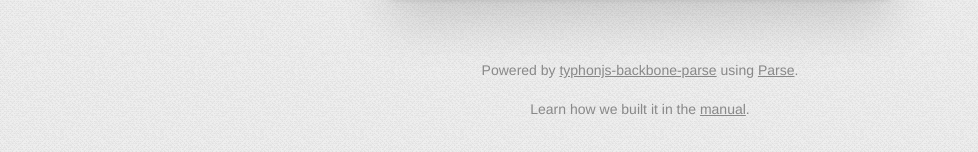
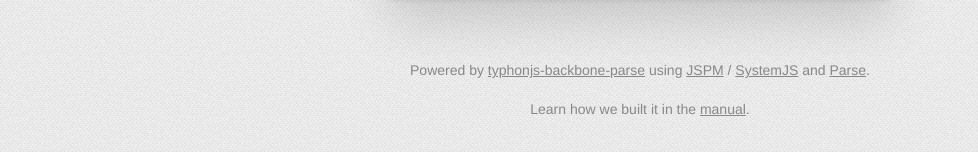
Before and after one commit to typhonjs-demos/backbone-parse-es6-todos-improved, a website: page index.html in a window 1280 px wide. Shown: the part 633-785 px from the top of the page, without its empty margins (0-978 px from the left). Drawn offline with Linux system fonts and the light colour scheme.

Commit message:
Added JSPM / SystemJS links

```diff
--- a/index.html
+++ b/index.html
@@ -65,7 +65,7 @@
 </div>
 
 <div id="credits">
-   Powered by <a href="https://github.com/typhonjs/typhonjs-backbone-parse" target="_blank">typhonjs-backbone-parse</a> using <a href="https://www.parse.com" target="_blank">Parse</a>.<br /><br />
+   Powered by <a href="https://github.com/typhonjs/typhonjs-backbone-parse" target="_blank">typhonjs-backbone-parse</a> using <a href="http://jspm.io" target="_blank">JSPM</a> / <a href="https://github.com/systemjs/systemjs" target="_blank">SystemJS</a> and <a href="https://www.parse.com" target="_blank">Parse</a>.<br /><br />
    Learn how we built it in the <a href="http://js.demos.typhonrt.org/typhonjs-backbone-parse-todos/docs/manual/index.html" target="_blank">manual</a>.
 </div>
 
```
Also changed, not shown: indexSrc.html (+1 -1 lines).
